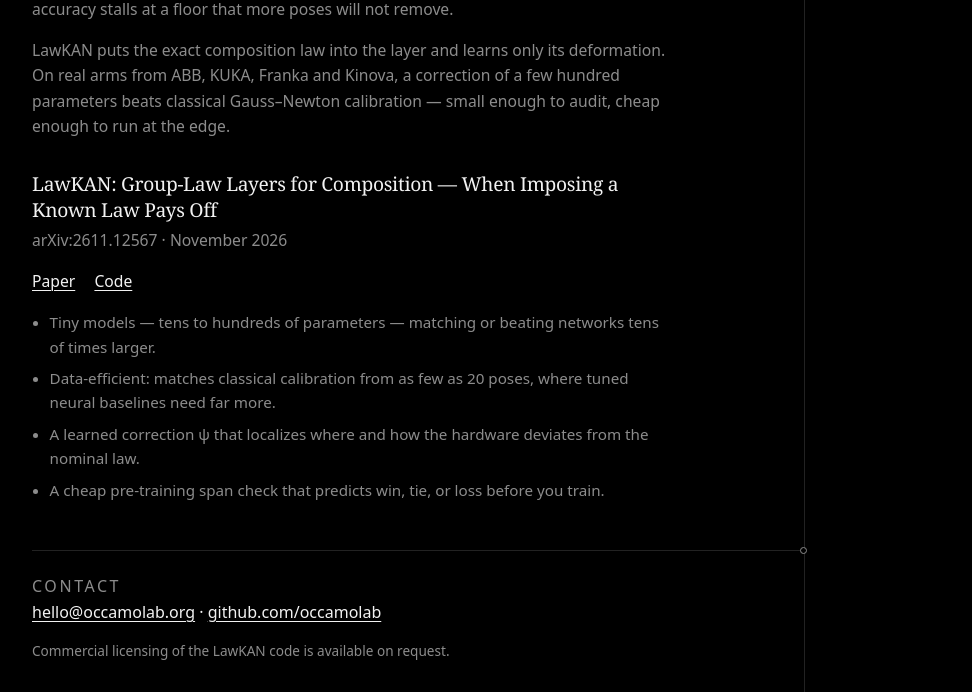
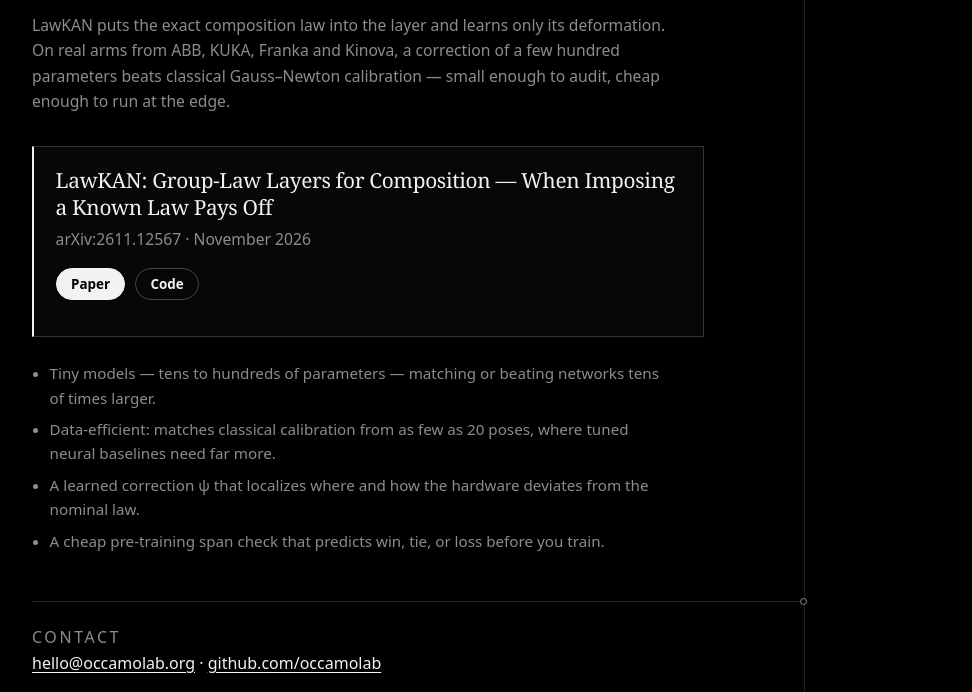
Before and after one commit to occamolab/occamolab.github.io, a plain HTML site: page index.html in a window 1280 px wide. Shown: the part 616-1308 px from the top of the page, without its empty margins (72-1044 px from the left). Drawn offline with Linux system fonts and the light colour scheme.

Commit message:
Remove the hero divider and emphasize the paper links

```diff
--- a/index.html
+++ b/index.html
@@ -18,7 +18,7 @@
   <meta name="twitter:image" content="https://occamolab.org/logo.png">
   <link rel="icon" href="logo.png" type="image/png">
   <link rel="apple-touch-icon" href="logo.png">
-  <link rel="stylesheet" href="style.css?v=3">
+  <link rel="stylesheet" href="style.css?v=4">
   <script type="application/ld+json">
   {
     "@context": "https://schema.org",
@@ -99,6 +99,7 @@
           audit, cheap enough to run at the edge.
         </p>
 
+        <div class="paper-card">
           <h3 class="paper-title">
             <a href="https://arxiv.org/abs/2611.12567">
               LawKAN: Group-Law Layers for Composition — When Imposing a Known Law Pays Off
@@ -106,9 +107,10 @@
           </h3>
           <p class="meta">arXiv:2611.12567 · November 2026</p>
           <p class="links">
-          <a href="https://arxiv.org/abs/2611.12567">Paper</a>
-          <a href="https://github.com/occamolab/lawkan">Code</a>
+            <a class="button primary" href="https://arxiv.org/abs/2611.12567">Paper</a>
+            <a class="button" href="https://github.com/occamolab/lawkan">Code</a>
           </p>
+        </div>
 
         <ul class="bullets">
           <li>Tiny models — tens to hundreds of parameters — matching or beating networks tens of times larger.</li>
--- a/style.css
+++ b/style.css
@@ -71,8 +71,6 @@ main { grid-area: main; min-width: 0; }
 
 .interests {
   margin-top: 2.5rem;
-  padding-top: 1.5rem;
-  border-top: 1px solid var(--line);
 }
 
 .hero-copy {
@@ -139,20 +137,48 @@ main { grid-area: main; min-width: 0; }
   font-size: .98rem;
 }
 
+.paper-card {
+  max-width: 42rem;
+  margin: 2rem 0 1.5rem;
+  padding: 1.25rem 1.35rem;
+  border: 1px solid #333;
+  border-left: 2px solid var(--ink);
+  background: #070707;
+}
+
 .paper-title {
-  max-width: 40rem;
-  margin: 2rem 0 .35rem;
+  margin: 0 0 .4rem;
   font-family: var(--serif);
-  font-size: 1.2rem;
+  font-size: 1.3rem;
   font-weight: 500;
-  line-height: 1.35;
+  line-height: 1.3;
   letter-spacing: -.015em;
 }
 .paper-title a { text-decoration: none; }
 .paper-title a:hover { text-decoration: underline; }
 
-.meta { margin: 0 0 .35rem; color: var(--muted); font-size: .84rem; }
-.links { display: flex; gap: 1.2rem; margin: 0 0 1.2rem; font-size: .9rem; }
+.meta { margin: 0 0 1rem; color: var(--muted); font-size: .84rem; }
+.links { display: flex; gap: .6rem; margin: 0; font-size: .9rem; }
+
+.button {
+  display: inline-flex;
+  align-items: center;
+  padding: .52rem .9rem;
+  border: 1px solid #444;
+  border-radius: 999px;
+  color: var(--ink);
+  font-size: .84rem;
+  font-weight: 600;
+  line-height: 1;
+  text-decoration: none;
+}
+.button:hover { border-color: var(--muted); color: var(--ink); }
+.button.primary {
+  background: var(--ink);
+  border-color: var(--ink);
+  color: #000;
+}
+.button.primary:hover { background: #fff; border-color: #fff; color: #000; }
 
 .bullets { max-width: 40rem; margin: 1rem 0 0; padding-left: 1.1rem; color: var(--muted); font-size: .95rem; }
 .bullets li { margin: .45rem 0; }
```
Lines whose indentation alone changed are shown as unchanged.
